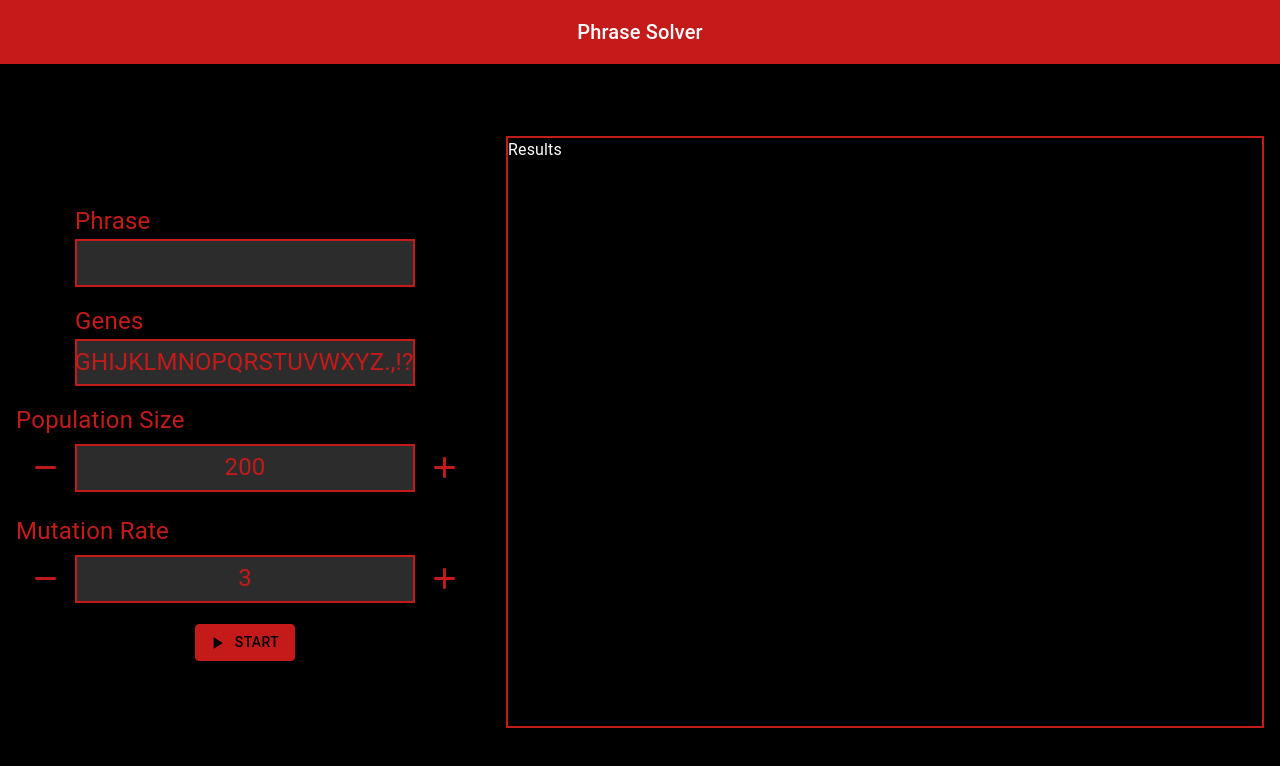
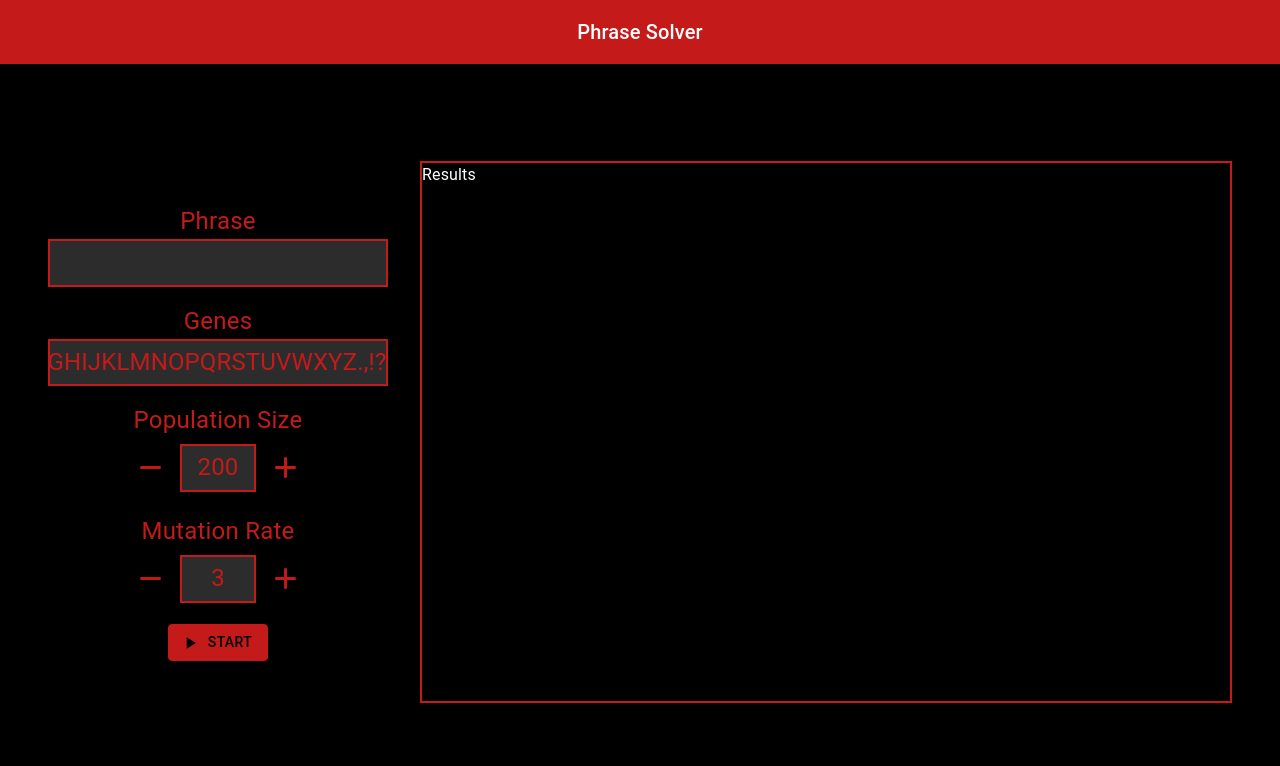
Before and after one commit to javidahmed64592/gaps, a React (Create React App) app in the folder gaps/: page / in a window 1280 px wide. Shown: the top 766 px of the page. Built offline with nearby package versions, Linux system fonts and the light colour scheme.

Commit message:
Adjust styling

```diff
--- a/gaps/src/App.js
+++ b/gaps/src/App.js
@@ -15,6 +15,7 @@ export default function App() {
       height="100vh"
       display="flex"
       flexDirection="column"
+      overflow="auto"
       style={{ backgroundColor: colours.secondary }}
     >
       <NavBar colours={colours} navbarHeader={navbarHeader} />
--- a/gaps/src/components/form/GAForm.js
+++ b/gaps/src/components/form/GAForm.js
@@ -29,9 +29,8 @@ export default function GAForm() {
   return (
     <Stack
       direction="column"
-      justifyContent="flex-start"
+      justifyContent="center"
       alignItems="center"
-      overflow="auto"
       spacing={2}
       margin={2}
     >
--- a/gaps/src/components/form/StyledNumberField.js
+++ b/gaps/src/components/form/StyledNumberField.js
@@ -25,12 +25,7 @@ export default function StyledNumberField(props) {
   };
 
   return (
-    <Stack
-      direction="column"
-      justifyContent="flex-start"
-      alignItems="flex-start"
-      width="fit-content"
-    >
+    <Stack direction="column" justifyContent="center" alignItems="center">
       <Typography
         style={{
           color: colours.primary,
@@ -39,7 +34,7 @@ export default function StyledNumberField(props) {
       >
         {props.label}
       </Typography>
-      <Stack direction="row" justifyContent="flex-start" alignItems="center">
+      <Stack direction="row" justifyContent="center" alignItems="center">
         <StyledIconButton
           variant="contained"
           icon={<RemoveIcon fontSize="large" />}
@@ -51,7 +46,6 @@ export default function StyledNumberField(props) {
           id={props.label}
           value={props.value}
           onChange={onChangeValue}
-          type={props.type}
           sx={{
             input: {
               textAlign: "center",
@@ -60,6 +54,7 @@ export default function StyledNumberField(props) {
               fontSize: "24px",
               border: 2,
               borderColor: colours.primary,
+              width: " 72px",
             },
           }}
           InputProps={{
--- a/gaps/src/components/form/StyledTextField.js
+++ b/gaps/src/components/form/StyledTextField.js
@@ -12,12 +12,7 @@ export default function StyledTextField(props) {
   };
 
   return (
-    <Stack
-      direction="column"
-      justifyContent="flex-start"
-      alignItems="flex-start"
-      width="fit-content"
-    >
+    <Stack direction="column" justifyContent="center" alignItems="center">
       <Typography
         style={{
           color: colours.primary,
--- a/gaps/src/pages/MainPage.js
+++ b/gaps/src/pages/MainPage.js
@@ -7,9 +7,9 @@ export default function MainPage() {
     <Stack
       display="flex"
       flexDirection="row"
-      justifyContent="flex-start"
+      justifyContent="center"
       alignItems="center"
-      overflow="auto"
+      margin={4}
       style={{
         height: "100vh",
       }}
```
